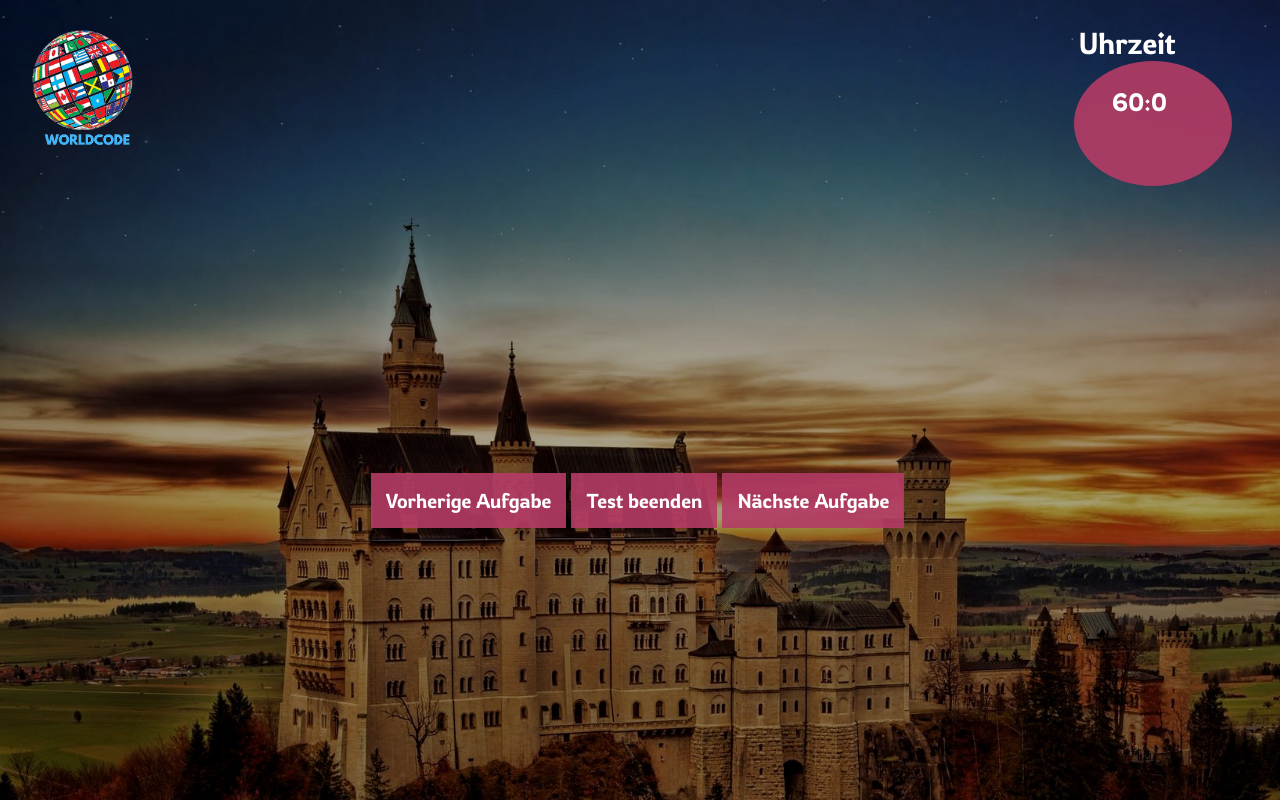
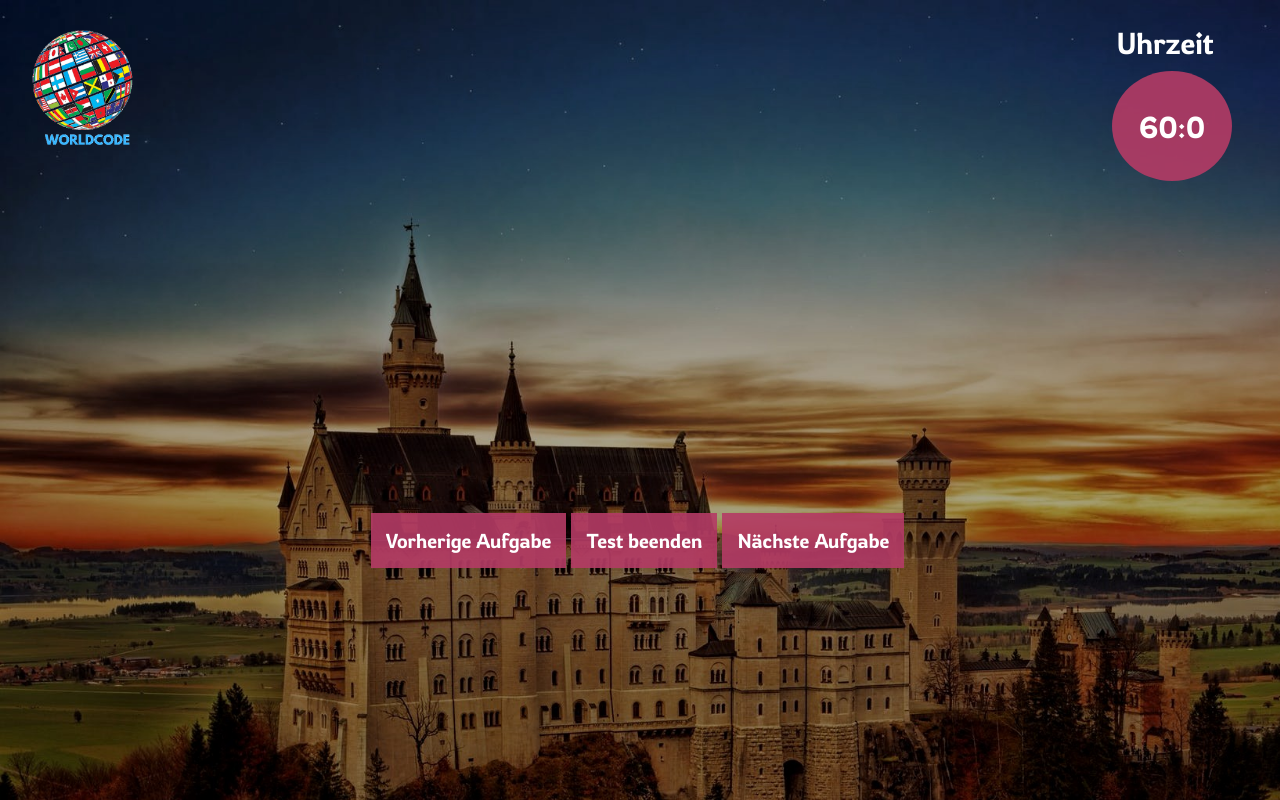
Before and after one commit to HamidRMD/Einbuergerungstest, a React (Create React App) app: page /Test in a window 1280 px wide. Both pictures are taken after a click on the button "Test starten". Shown: the top 800 px of the page. Built offline with nearby package versions, Linux system fonts and the light colour scheme; no server answers.

Commit message:
verbesserung startSeite layout

```diff
--- a/src/Components/Testseite/Containerfragen.js
+++ b/src/Components/Testseite/Containerfragen.js
@@ -73,6 +73,8 @@ const Containerfragen = ({ propsQuestion, propsQuestionLänge, propsQuestionInde
 
 
 
+
+
                         { propsQuestion.correct === answerIndex && showAnswer.optionSelected === answerItem}
                         {showAnswer.optionSelected === answerItem && propsQuestion.correct !== answerIndex}
 
--- a/src/Components/Testseite/TestSeite.css
+++ b/src/Components/Testseite/TestSeite.css
@@ -25,15 +25,20 @@ top: 1.5rem;
 
 }
 
+#uhrDivZahl {
+   display: flex;
+   justify-content: center;
+   background-color:rgba(180, 59, 101, 0.9);
+   height: 110px;
+   width: 120px;
+   border-radius: 50%;
+   margin-top:10px;
+
+}
+
 .uhrZahlen {
-   height:100px;
-   width:120px;
-   border-radius: 50%;
-   font-size:25px;
-   padding-left: 38px;
-   padding-top: 25px;
-
-   background-color:rgba(180, 59, 101, 0.9);
+   font-size:30px;
+   align-self: center;
 
 }
 
@@ -54,7 +59,10 @@ top: 1.5rem;
 
 #liste{
    list-style: none;
+   text-align: center;
+
 }
+
 #zeitDiv{
    color: rgb(243, 235, 235);
    text-align: center;
@@ -143,7 +151,7 @@ color: white;
  display: flex;
  width: 100%;
  justify-content:space-between;
- padding-top: 20px;
+ padding-top: 100px;
 
 }
 
@@ -209,6 +217,7 @@ color: white;
    font-family: 'Roboto Slab', serif;
    font-size: 30px;
    padding-top: 5px;
+   padding-bottom: 15px;
    color: white;
 
 }
--- a/src/Components/Testseite/TestSeite.js
+++ b/src/Components/Testseite/TestSeite.js
@@ -196,7 +196,7 @@ const Test = () => {
                                 <p className="uhrHeading">Uhrzeit</p>
                                 : ""}
                             {showuhr ?
-                                <p className="uhrZahlen">{Math.floor(zeit / 60 )}:{zeit % 60}</p>
+                               <div id="uhrDivZahl"> <p className="uhrZahlen">{Math.floor(zeit / 60 )}:{zeit % 60}</p></div>
 
                                 : ""}
                         </div>
```
